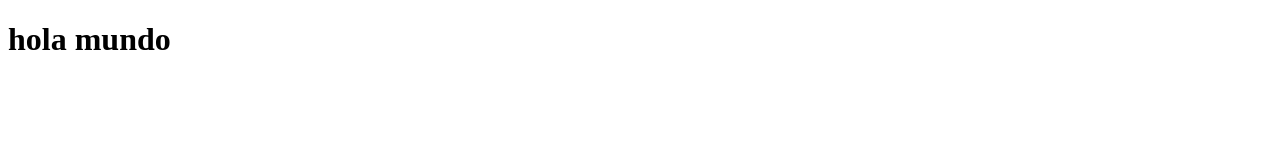
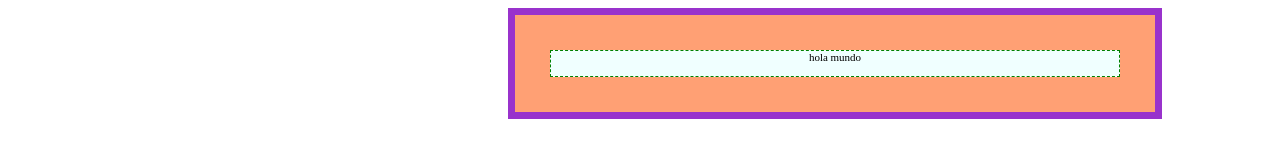
Before and after one commit to paulita-b20/modelo-caja, a plain HTML site: page index.html in a window 1280 px wide. Drawn offline with Linux system fonts and the light colour scheme.

Commit message:
ejercicios terminado

```diff
--- a/css/main.css
+++ b/css/main.css
@@ -1,3 +1,30 @@
-/**
-Escribir el CSS necesario aqui
-*/
+div {
+    background-color: #FFA074;
+    width:580px;
+    margin-left: 500px;
+    border: 7px solid #9932CC ;
+    object-position: center;
+    vertical-align: center;
+    font-weight: normal;
+    font-size: 11px;
+    margin-top: 1px;
+    margin-right: 20px;
+    margin-bottom: 35px;
+    content: normal;
+    padding-bottom: 50px;
+    padding: 30px;
+
+}
+
+p {
+    border-top-style: dashed;
+    border-right-style: dashed;
+    border-bottom-style: dashed;
+    border-left-style: dashed;
+    border-width: 1px;
+    background-color: azure;
+    margin: 5px;
+    border-color: green;
+    text-align: center;
+    width: auto;
+    height: 25px;
--- a/index.html
+++ b/index.html
@@ -1,13 +1,12 @@
 <!DOCTYPE html>
 <html>
-	<heat>
+	<head>
 	    <link rel="stylesheet"type="text/css"href="css/main.css">
-
-	</heat>
-
+	</head>
 	<body>
-		<h1>hola mundo</h1>
-
+       <div>
+        <p>hola mundo</p>
+        </div>
 
 
 	</body>
```
